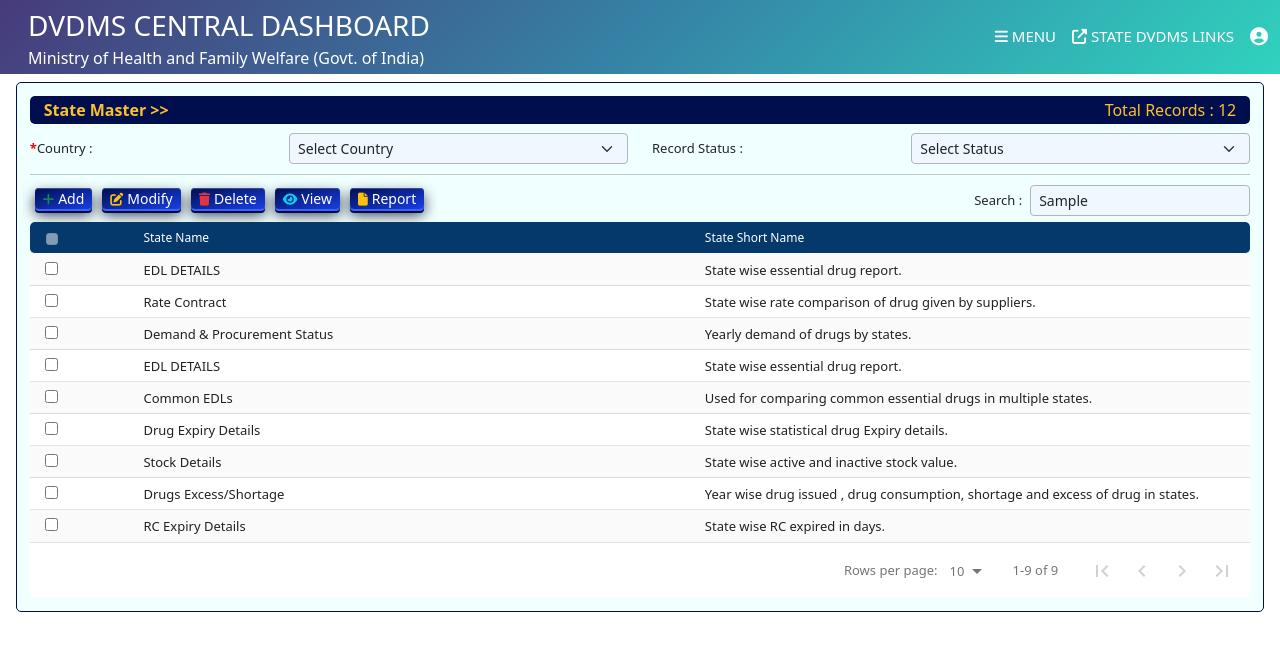
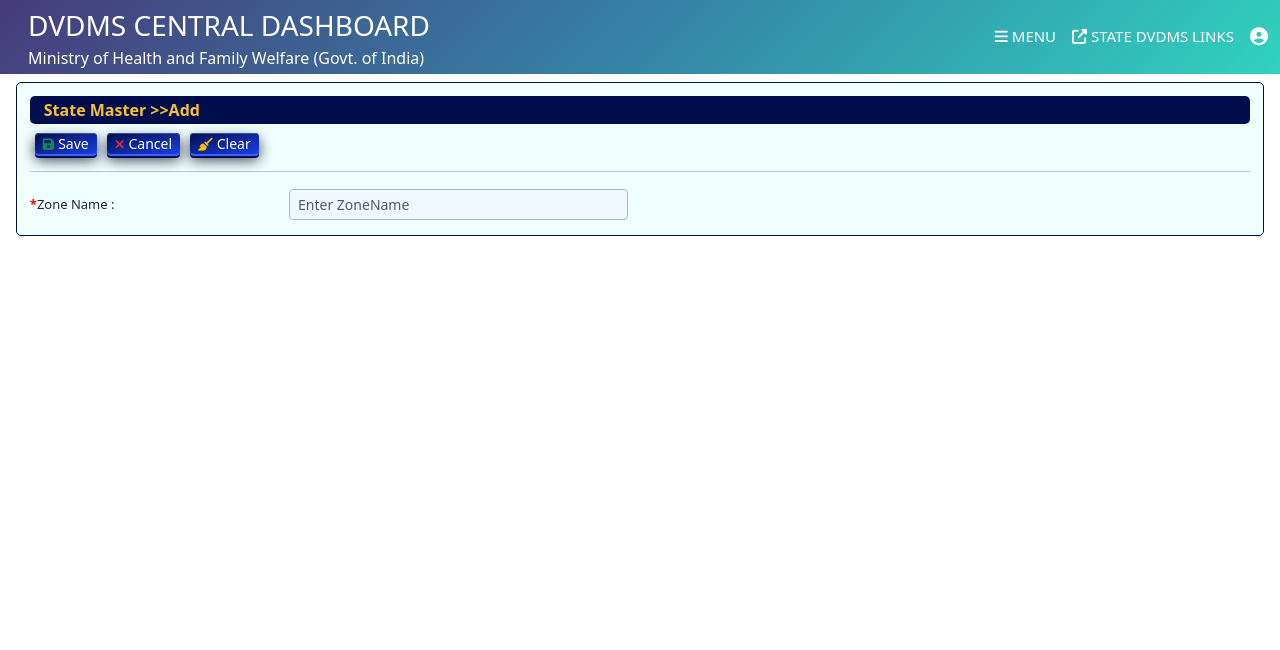
Before and after one commit to Bajrang-PE/Login-war-Front, a React (Vite) app: page /menus/state-master in a window 1280 px wide. Both pictures are taken after typing "Sample" into the empty fields and a click on the button "Add". Shown: the top 650 px of the page. Built offline with nearby package versions, Linux system fonts and the light colour scheme.

Commit message:
add and modify page created

```diff
--- a/src/App.css
+++ b/src/App.css
@@ -599,3 +599,8 @@
   /* width: 100%; */
   margin: 0 auto !important;
 }
+
+.form-check-input:checked {
+  outline: none !important;
+  box-shadow: 0 0 4px rgba(49, 130, 206, 0.5) !important;
+}
--- a/src/component/GlobalTable.jsx
+++ b/src/component/GlobalTable.jsx
@@ -5,7 +5,7 @@
 
 const GlobalTable = (props) => {
 
-    const { column, data, onAdd, onModify, onDelete, onView, onReport, setSearchInput, isShowBtn, isAdd, isModify, isDelete, isView, isReport } = props;
+    const { column, data, onAdd, onModify, onDelete, onView, onReport, setSearchInput, isShowBtn, isAdd, isModify, isDelete, isView, isReport, setOpenPage } = props;
 
     const tableCustomStyles = {
         headRow: {
@@ -28,16 +28,23 @@
                         {isShowBtn &&
                             <>
                                 {isAdd &&
-                                    <button className='btn btn-sm datatable-btns py-0' onClick={onAdd}>
+                                    <button className='btn btn-sm datatable-btns py-0' onClick={() => {
+                                        setOpenPage('add');
+
+                                    }}>
                                         <i className="fa fa-plus me-1 fs-13 text-success"></i>Add</button>}
                                 {isModify &&
-                                    <button className='btn btn-sm datatable-btns py-0' onClick={onModify}>
+                                    <button className='btn btn-sm datatable-btns py-0' onClick={() => {
+                                        setOpenPage('modify');
+                                    }}>
                                         <i className="fa fa-edit me-1 fs-13 text-warning"></i>Modify</button>}
                                 {isDelete &&
                                     <button className='btn btn-sm datatable-btns py-0' onClick={onDelete}>
                                         <i className="fa fa-trash me-1 fs-13 text-danger"></i>Delete</button>}
                                 {isView &&
-                                    <button className='btn btn-sm datatable-btns py-0' onClick={onView}>
+                                    <button className='btn btn-sm datatable-btns py-0' onClick={() => {
+                                        setOpenPage('view');
+                                    }}>
                                         <i className="fa fa-eye me-1 fs-13 text-info"></i>View</button>}
                                 {isReport &&
                                     <button className='btn btn-sm datatable-btns py-0' onClick={onReport}>
--- /dev/null
+++ b/src/component/menus/GlobalButtons.jsx
@@ -0,0 +1,36 @@
+import React, { useContext } from 'react'
+import { LoginContext } from '../../context/LoginContext';
+
+const GlobalButtons = (props) => {
+    const { } = props;
+    const { openPage, setOpenPage } = useContext(LoginContext);
+
+    return (
+        <div className='row my-1'>
+            <div className='col-12 col-md-7 mb-1 d-flex flex-wrap'>
+                <>
+                    {(openPage === 'add' || openPage === 'modify') && (<>
+                        <button button className='btn btn-sm datatable-btns py-0' >
+                            <i className="fa fa-save me-1 fs-13 text-success"></i>Save</button>
+
+                        <button className='btn btn-sm datatable-btns py-0' onClick={() => { setOpenPage('home') }}>
+                            <i className="fa fa-close me-1 fs-13 text-danger"></i>Cancel</button>
+
+                    </>)}
+                    {openPage === 'add' &&
+                        <button className='btn btn-sm datatable-btns py-0' >
+                            <i className="fa fa-broom me-1 fs-13 text-warning"></i>Clear</button>
+
+                    }
+
+                    {openPage === 'view' &&
+                        <button className='btn btn-sm datatable-btns py-0' onClick={() => { setOpenPage('home') }}>
+                            <i className="fa fa-close me-1 fs-13 text-danger"></i>Close</button>
+                    }
+                </>
+            </div>
+        </div >
+    )
+}
+
+export default GlobalButtons
--- a/src/component/menus/admin/StateMaster.jsx
+++ b/src/component/menus/admin/StateMaster.jsx
@@ -3,12 +3,13 @@
 import InputSelect from '../../InputSelect';
 import GlobalTable from '../../GlobalTable';
 import { functionalityData } from '../../../localData/HomeData';
+import { capitalizeFirstLetter } from '../../../utils/CommonFunction';
+import StateMasterForm from '../forms/admin/StateMasterForm';
 
 const StateMaster = () => {
 
-    const { selectedOption, setSelectedOption } = useContext(LoginContext);
+    const { selectedOption, setSelectedOption, openPage, setOpenPage } = useContext(LoginContext);
     const [searchInput, setSearchInput] = useState('');
-    const [openPage, setOpenPage] = useState('home')
 
     const column = [
         {
@@ -42,14 +43,16 @@
             sortable: true,
         },
     ]
+
     return (
         <>
             <div className='masters mx-3 my-2'>
                 <div className='masters-header row'>
-                    <span className='col-6'><b>{'State Master >>'}</b></span>
-                    <span className='col-6 text-end'>Total Records : 12</span>
+                    <span className='col-6'><b>{`State Master >>${capitalizeFirstLetter(openPage)}`}</b></span>
+                    {openPage === "home" && <span className='col-6 text-end'>Total Records : {functionalityData?.length || 0}</span>}
+                </div>
 
-                </div>
+                {openPage === "home" && (<>
                     <div className='row pt-2'>
                         <div className='col-sm-6'>
                             <div className="form-group row" style={{ paddingBottom: "1px" }}>
@@ -64,11 +67,7 @@
                                     // value={values?.hintquestion}
                                     // onChange={handleValueChange}
                                     />
-                                {/* {errors.hintquestionErr &&
-                        <div className="required-input">
-                            {errors?.hintquestionErr}
-                        </div>
-                    } */}
+
                                 </div>
                             </div>
                         </div>
@@ -85,17 +84,19 @@
                                     // value={values?.hintquestion}
                                     // onChange={handleValueChange}
                                     />
-                                {/* {errors.hintquestionErr &&
-                        <div className="required-input">
-                            {errors?.hintquestionErr}
-                        </div>
-                    } */}
                                 </div>
                             </div>
                         </div>
                     </div>
                     <hr className='my-2' />
-                <GlobalTable column={column} data={functionalityData} onAdd={null} onModify={null} onDelete={null} onView={null} onReport={null} setSearchInput={setSearchInput} isShowBtn={true} isAdd={true} isModify={true} isDelete={true} isView={true} isReport={true} />
+                    <GlobalTable column={column} data={functionalityData} onAdd={null} onModify={null} onDelete={null} onView={null} onReport={null} setSearchInput={setSearchInput} isShowBtn={true} isAdd={true} isModify={true} isDelete={true} isView={true} isReport={true} setOpenPage={setOpenPage} />
+
+                </>)}
+
+                {(openPage === "add" || openPage === 'modify') && (<>
+                    <StateMasterForm />
+                </>)}
+
             </div>
         </>
     )
--- a/src/component/menus/admin/ZoneMaster.jsx
+++ b/src/component/menus/admin/ZoneMaster.jsx
@@ -6,7 +6,7 @@
 
 const ZoneMaster = () => {
 
-    const { selectedOption, setSelectedOption } = useContext(LoginContext);
+    const { selectedOption, setSelectedOption, openPage, setOpenPage } = useContext(LoginContext);
     const [searchInput, setSearchInput] = useState('');
 
     const column = [
--- /dev/null
+++ b/src/component/menus/forms/admin/StateMasterForm.jsx
@@ -0,0 +1,75 @@
+import React, { useContext } from 'react'
+import InputField from '../../../InputField'
+import GlobalButtons from '../../GlobalButtons'
+import { LoginContext } from '../../../../context/LoginContext';
+
+const StateMasterForm = () => {
+
+    const { openPage } = useContext(LoginContext);
+
+    return (
+        <div>
+            <GlobalButtons />
+            <hr className='my-2' />
+            <div className='row pt-2'>
+                <div className='col-sm-6'>
+                    <div className="form-group row" style={{ paddingBottom: "1px" }}>
+                        <label className="col-sm-5 col-form-label fix-label required-label">Zone Name : </label>
+                        <div className="col-sm-7 align-content-center">
+                            <InputField
+                                type={'text'}
+                                id="zonename"
+                                name="zonename"
+                                placeholder="Enter ZoneName"
+                                className="aliceblue-bg border-dark-subtle"
+                            // value={values?.hintquestion}
+                            // onChange={handleValueChange}
+                            />
+                        </div>
+                    </div>
+                </div>
+                {openPage === 'modify' &&
+                    <div className='col-sm-6'>
+                        <div className="form-group row">
+                            <label className="col-sm-5 col-form-label fix-label">
+                                Record Status :
+                            </label>
+                            <div className="col-sm-7 ps-0 align-content-center">
+                                <div className="form-check form-check-inline">
+                                    <input
+                                        className="border-dark-subtle form-check-input"
+                                        type="radio"
+                                        name="isWidgetNameVisible"
+                                        id="isWidgetNameVisibleYes"
+                                        value={'Yes'}
+                                    // onChange={handleRadioChange}
+                                    // checked={radioValues?.isWidgetNameVisible === "Yes"}
+                                    />
+                                    <label className="form-check-label" htmlFor="dbYes">
+                                        Active
+                                    </label>
+                                </div>
+                                <div className="form-check form-check-inline">
+                                    <input
+                                        className="border-dark-subtle form-check-input"
+                                        type="radio"
+                                        name="isWidgetNameVisible"
+                                        id="isWidgetNameVisibleNo"
+                                        value={'No'}
+                                    // onChange={handleRadioChange}
+                                    // checked={radioValues?.isWidgetNameVisible === 'No'}
+                                    />
+                                    <label className="form-check-label" htmlFor="dbNo">
+                                        InActive
+                                    </label>
+                                </div>
+                            </div>
+                        </div>
+                    </div>
+                }
+            </div>
+        </div>
+    )
+}
+
+export default StateMasterForm
--- a/src/context/LoginContext.jsx
+++ b/src/context/LoginContext.jsx
@@ -9,6 +9,7 @@
     const [showCmsLogin, setShowCmsLogin] = useState(false);
     const [showForgotPass, setShowForgotPass] = useState(false);
     const [selectedOption, setSelectedOption] = useState([]);
+    const [openPage, setOpenPage] = useState('home')
     //API Data
     const [widgetData, setWidgetData] = useState([])
 
@@ -65,7 +66,8 @@
             showForgotPass, setShowForgotPass,
             getHintQuestionDrpData, hintQuestionDrpDt,
             getSteteNameDrpData, stateNameDrpDt,
-            selectedOption, setSelectedOption
+            selectedOption, setSelectedOption,
+            openPage, setOpenPage
         }}>
             {children}
         </LoginContext.Provider>
--- a/src/utils/CommonFunction.js
+++ b/src/utils/CommonFunction.js
@@ -39,3 +39,8 @@
       type: type
     });
   }
+
+  export const capitalizeFirstLetter = (str) => {
+    if (!str) return '';
+    return str.charAt(0).toUpperCase() + str.slice(1);
+  };
```
Also changed, not shown: src/component/menus/forms/admin/ZoneMasterForm.jsx (added, +69 -0 lines). Lines whose indentation alone changed are shown as unchanged.
